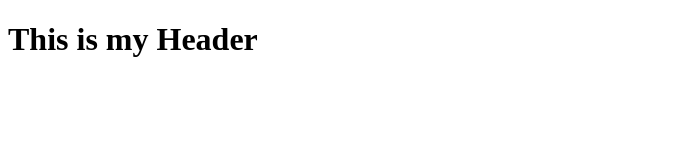
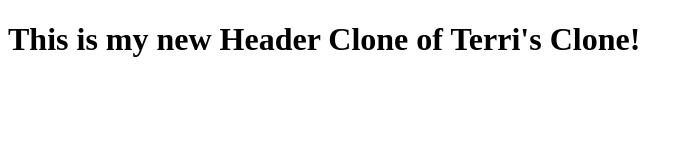
Before and after one commit to bgriffincoder/git_exercise-1, a plain HTML site: page index.html in a window 1280 px wide. Shown: the whole page, without its empty margins (0-693 px from the left). Drawn offline with Linux system fonts and the light colour scheme.

Commit message:
Added to header to Terri's index.html file

```diff
--- a/index.html
+++ b/index.html
@@ -4,6 +4,6 @@
     <title></title>
 </head>
 <body>
-<h1>This is my Header</h1>
+<h1>This is my new Header Clone of Terri's Clone!</h1>
 </body>
 </html>
```
